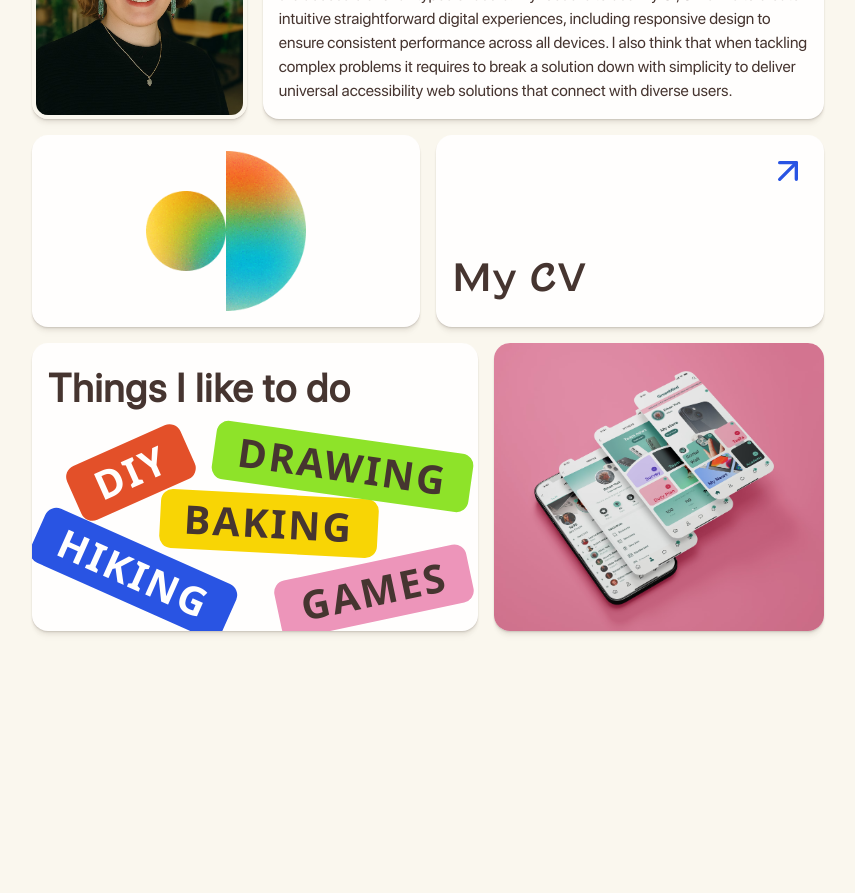
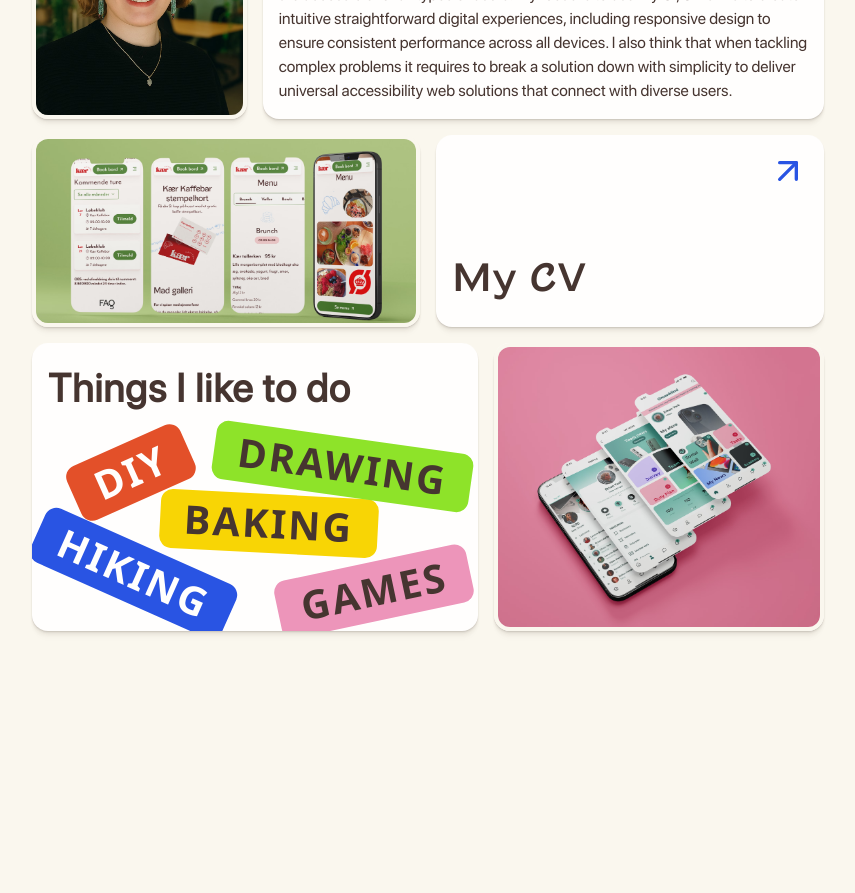
Before and after one commit to katelijacobsen/portfolio-v2, a Next.js app: page / in a window 1280 px wide. Shown: the part 1180-2073 px from the top of the page, without its empty margins (212-1067 px from the left). Built offline with nearby package versions, Linux system fonts and the light colour scheme.

Commit message:
Add image to about me section

```diff
--- a/src/app/components/AboutMe.tsx
+++ b/src/app/components/AboutMe.tsx
@@ -85,14 +85,14 @@ function AboutMe() {
       </section>
 
       <div className="grid grid-cols-4 grid-rows-[12rem] row-start-2 col-span-full gap-medium">
-        <section className="bento-box col-span-2 items-center justify-center rounded-2xl gap-medium bg-primary-1 p-medium brown-shadow">
+        <section className="bento-box col-span-2 items-center justify-center gap-medium">
           <Image
             width={500}
             height={500}
-            src="/img/shapes/moon.png"
+            src="/img/pictures/kaer-kaffebarmockup.avif"
             alt="yellow-orange-blue gradient geometric moon"
             loading="lazy"
-            className="w-full h-full aspect-square lg:h-full object-contain"
+            className="w-full h-full lg:h-full object-cover rounded-2xl border-4 border-primary-2 brown-shadow"
           />
         </section>
 
@@ -160,7 +160,7 @@ function AboutMe() {
           src="/img/pictures/GMMockup.avif"
           alt="yellow-orange-blue gradient geometric moon"
           loading="lazy"
-          className="w-full h-auto lg:h-full object-cover rounded-2xl"
+          className="w-full h-auto lg:h-full object-cover rounded-2xl border-4 border-primary-2"
         />
       </section>
     </article>
```
Also changed, not shown: public/img/pictures/kaer-kaffebarmockup.avif (added).
